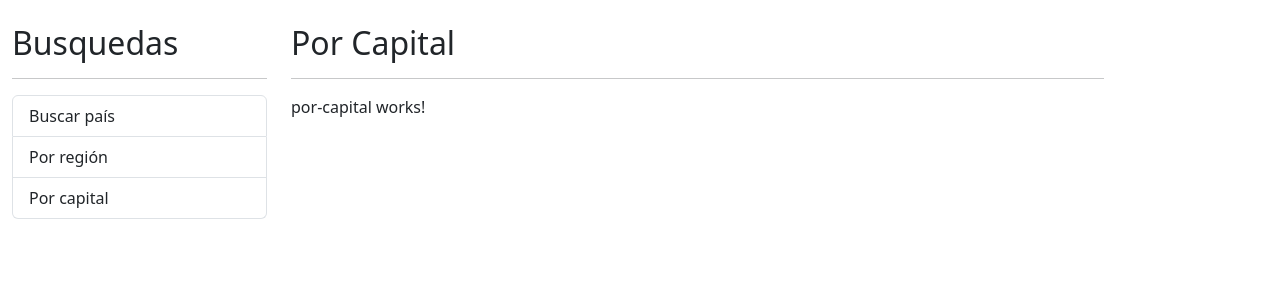
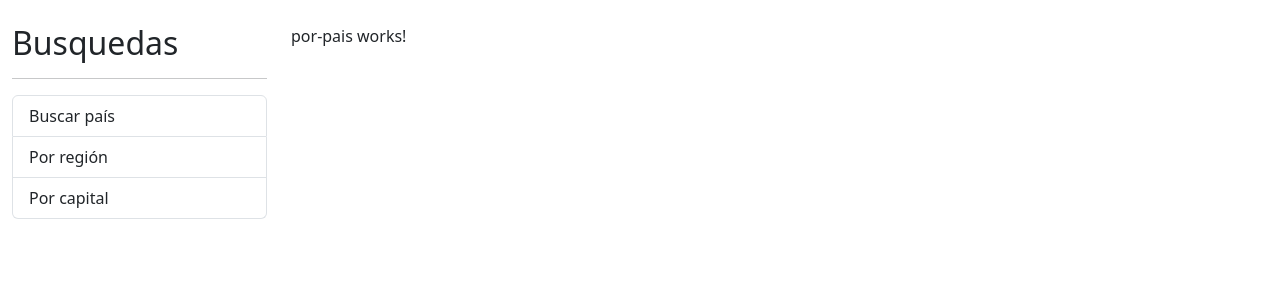
Before and after one commit to YoSoyCruz/infoPaises, an Angular app: page / in a window 1280 px wide. Shown: the top 300 px of the page. Built offline with nearby package versions, Linux system fonts and the light colour scheme.

Commit message:
se crea modulo para rutas

```diff
--- a/src/app/app.component.html
+++ b/src/app/app.component.html
@@ -10,8 +10,6 @@
     </div>
 
     <div class="col">
-        <h2>Por Capital</h2>
-        <hr>
-        <app-por-capital></app-por-capital>
+        <router-outlet></router-outlet>
     </div>
 </div>
--- a/src/app/app.module.ts
+++ b/src/app/app.module.ts
@@ -4,6 +4,7 @@
 import { AppComponent } from './app.component';
 import { PaisModule } from './pais/pais.module';
 import { SharedModule } from './shared/shared.module';
+import { AppRoutingModule } from './app-routing.module';
 
 @NgModule({
   declarations: [
@@ -11,6 +12,7 @@
   ],
   imports: [
     BrowserModule,
+    AppRoutingModule,
     PaisModule,
     SharedModule
   ],
```
Also changed, not shown: src/app/app-routing.module.ts (added, +44 -0 lines).
